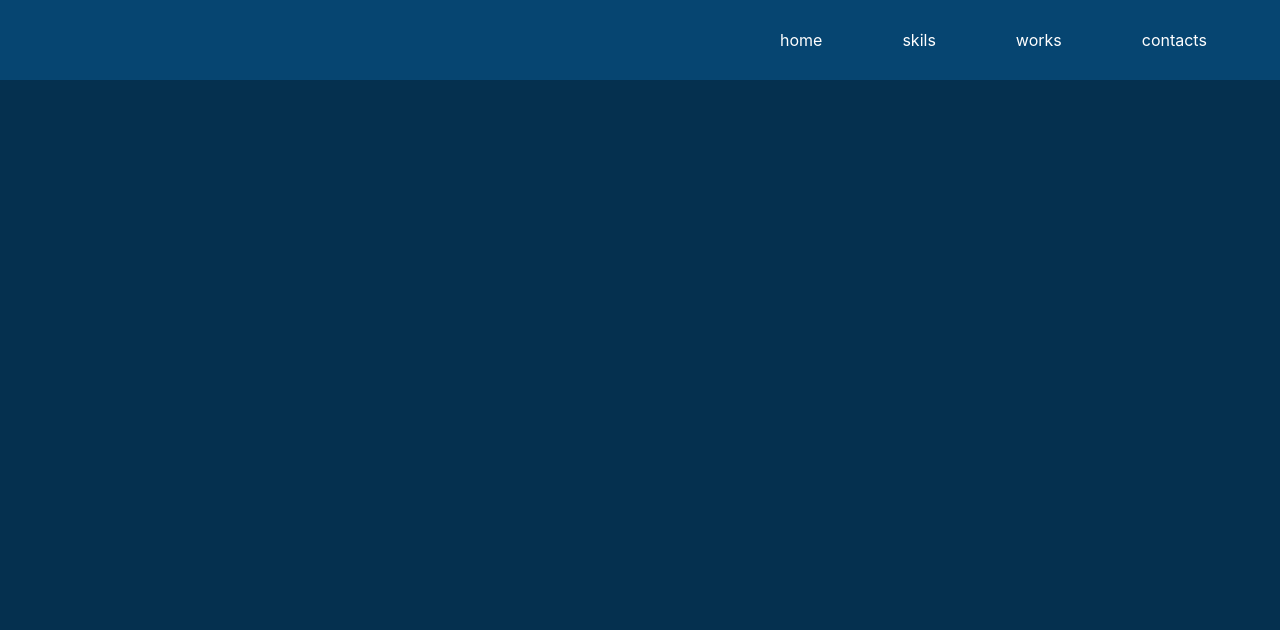
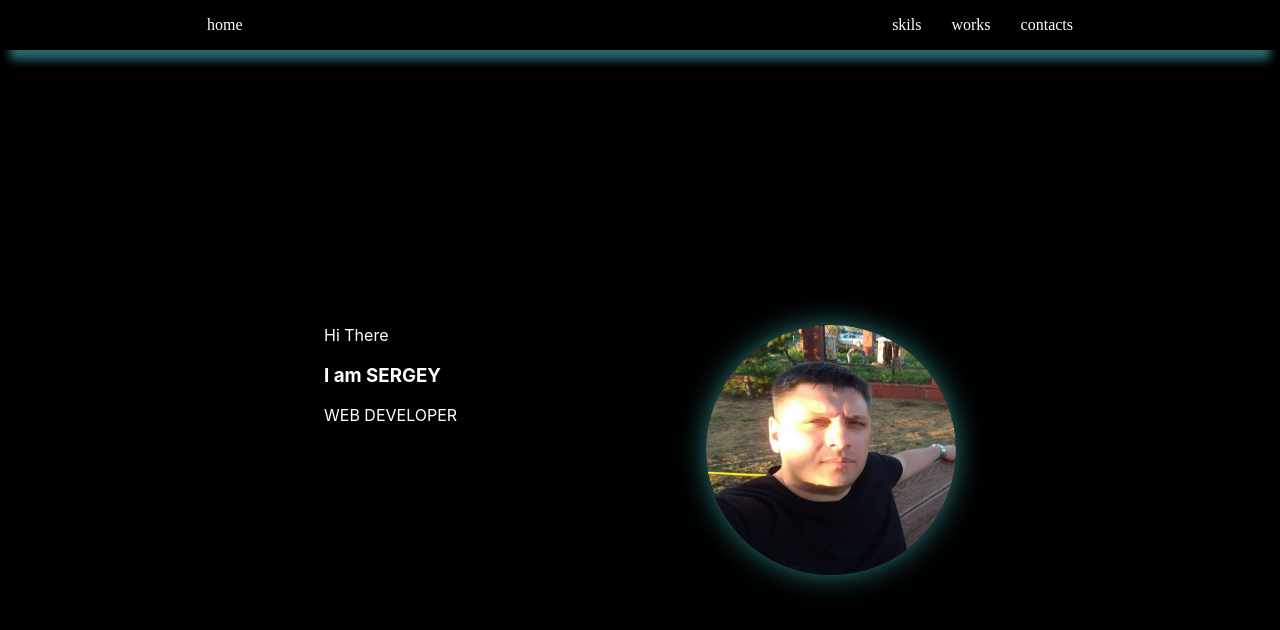
Before and after one commit to Rumata-SL/Portfolio, a React (Create React App) app: page / in a window 1280 px wide. Shown: the top 630 px of the page. Built offline with nearby package versions, Linux system fonts and the light colour scheme.

Commit message:
Added components and styles

```diff
--- a/src/App.css
+++ b/src/App.css
@@ -1,19 +1,9 @@
 .App {
-  text-align: center;
+    min-width: 300px;
     box-sizing: border-box;
+    display: flex;
+    flex-direction: column;
+    justify-content: flex-end;
+
+
 }
-
-.App-header {
-  background-color: #282c34;
-  min-height: 100vh;
-  display: flex;
-  flex-direction: column;
-  align-items: center;
-  justify-content: center;
-  font-size: calc(10px + 2vmin);
-  color: white;
-}
-
-.App-link {
-  color: #61dafb;
-}
--- a/src/App.tsx
+++ b/src/App.tsx
@@ -1,11 +1,13 @@
 import React from 'react';
 import './App.css';
 import {Header} from "./component/header/Header";
+import {Main} from "./component/main/Main";
 
 function App() {
   return (
     <div className="App">
         <Header/>
+        <Main />
     </div>
   );
 }
--- a/src/component/header/Header.module.css
+++ b/src/component/header/Header.module.css
@@ -1,12 +1,19 @@
 .wrapper{
-    box-sizing: border-box;
-    height: 80px;
-    background-color: rgba(6, 72, 118, 0.88);
-    color: white;
-    padding-left:700px ;
-    display: flex;
-    flex-direction: row;
-    align-items: center;
-    /*justify-content: space-around;*/
+    width: 100%;
+    height: 100%;
+    background-color: rgb(0, 0, 0);
+    box-shadow: 0px 20px 10px -10px rgba(86, 230, 243, 0.45);
 
 }
+.container{
+    /*max-width: 1000px;*/
+    width: 70%;
+    height: 100%;
+    box-sizing: border-box;
+    height: 50px;
+    margin: 0 auto;
+    color: white;
+    display: flex;
+    align-items: center;
+    justify-content:flex-end;
+}
--- a/src/component/header/Header.tsx
+++ b/src/component/header/Header.tsx
@@ -5,10 +5,12 @@ import {Nav} from "../nav/Nav";
 export const Header = () => {
     return (
         <div className={header.wrapper}>
-            <Nav title={"home"}/>
-            <Nav title={"skils"}/>
-            <Nav title={"works"}/>
-            <Nav title={"contacts"}/>
+            <div className={header.container}>
+                <Nav title={"home"}/>
+                <Nav title={"skils"}/>
+                <Nav title={"works"}/>
+                <Nav title={"contacts"}/>
+            </div>
         </div>
     );
 };
--- /dev/null
+++ b/src/component/main/Main.module.css
@@ -0,0 +1,39 @@
+.wrapper {
+    height: 100vh;
+    /*background-color: darkcyan;
+    display: flex;
+    flex-direction: row;
+    justify-content: space-evenly;
+    align-items: center;*/
+}
+
+.container{
+    height: 100%;
+    width: 70%;
+    margin: 0 auto;
+    box-sizing: border-box;
+    display: flex;
+    flex-direction: row;
+    justify-content: space-evenly;
+    align-items: center;
+    color: white;
+}
+.text {
+    width: 250px;
+    height: 250px;
+    /*background-color: cornflowerblue;*/
+}
+
+.photo {
+    width: 250px;
+    height: 250px;
+    /*background-color: cornflowerblue;*/
+    border-radius: 50%;
+    box-shadow: 0 0 35px -10px rgb(84, 226, 230);
+}
+
+.photologo {
+    width: 250px;
+    height: 250px;
+    border-radius: 50%;
+}
--- /dev/null
+++ b/src/component/main/Main.tsx
@@ -0,0 +1,18 @@
+import React from "react";
+import main from "./Main.module.css"
+import photo from "./photo.jpg"
+
+export const Main = () => {
+    return (
+        <div className={main.wrapper}>
+            <div className={main.container}>
+                <div className={main.text}>
+                    <span>Hi There</span>
+                    <h3>I am SERGEY</h3>
+                    <p>WEB DEVELOPER</p>
+                </div>
+                <div className={main.photo}><img src={photo} alt="photo" className={main.photologo}/></div>
+            </div>
+        </div>
+    );
+};
--- a/src/component/nav/Nav.module.css
+++ b/src/component/nav/Nav.module.css
@@ -1,5 +1,22 @@
 .wrapper{
     box-sizing: border-box;
     color: white;
-    margin-left: 80px;
 }
+.wrapper:first-child{
+    margin-right: auto;
+}
+.link{
+    display: block;
+    box-sizing: border-box;
+    padding: 3px 15px;
+    color: white;
+    text-decoration: none;
+    font-family: "Sitka Text";
+    border-radius: 3px;
+
+}
+.link:hover{
+    color: cyan;
+    background-color: rgba(86, 230, 243, 0.45);
+
+}
--- a/src/component/nav/Nav.tsx
+++ b/src/component/nav/Nav.tsx
@@ -9,7 +9,7 @@ export const Nav:FC<NavTypeProps> = (props) => {
     const {title} = props
     return (
         <div className={nav.wrapper}>
-            {title}
+            <a href="" className={nav.link}>{title}</a>
         </div>
     );
 };
--- a/src/index.css
+++ b/src/index.css
@@ -1,11 +1,11 @@
 body {
-  margin: 0;
+  margin: 0 auto;
   font-family: -apple-system, BlinkMacSystemFont, 'Segoe UI', 'Roboto', 'Oxygen',
     'Ubuntu', 'Cantarell', 'Fira Sans', 'Droid Sans', 'Helvetica Neue',
     sans-serif;
   -webkit-font-smoothing: antialiased;
   -moz-osx-font-smoothing: grayscale;
-    background-color: #05304f;
+    background-color: #000000;
 }
 
 code {
```
Also changed, not shown: src/component/skils/Skils.tsx (added, +9 -0 lines), src/component/main/photo.jpg (added), src/component/skils/Skils.module.css (added).
